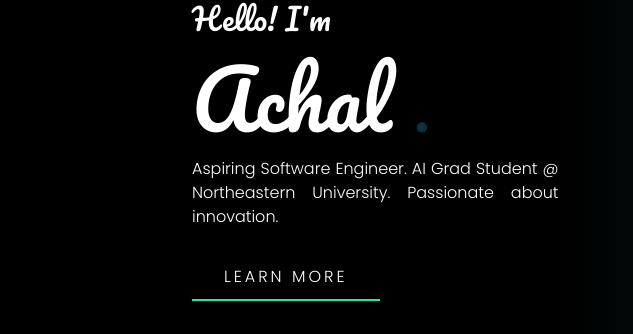
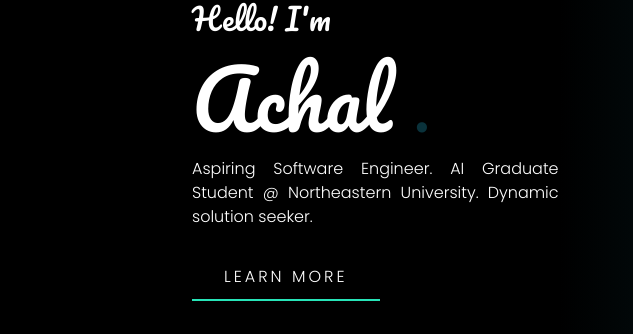
Before and after one commit to Achal2/PersonalWebsite, a website: page index.html in a window 1280 px wide. Shown: the part 265-599 px from the top of the page, 0-633 px from the left. Drawn offline with nearby package versions, Linux system fonts and the light colour scheme; grey boxes are pictures that could not be loaded; a web font is replaced by a local one.

Commit message:
Update index.html

```diff
--- a/index.html
+++ b/index.html
@@ -67,9 +67,8 @@
             <p class="accent-text">.</p>
           </h1>
           <p class="header-about">
-           Aspiring Software Engineer.
-           AI Grad Student @ Northeastern University.
-           Passionate about innovation.
+           Aspiring Software Engineer. AI Graduate Student @ Northeastern University.
+            Dynamic solution seeker.
             <!--  ,with a dual Bachelor's in Computer Science and Business Analytics(BAIT) from Rutgers University.-->
           </p>
           <a href="#experiences">
```
